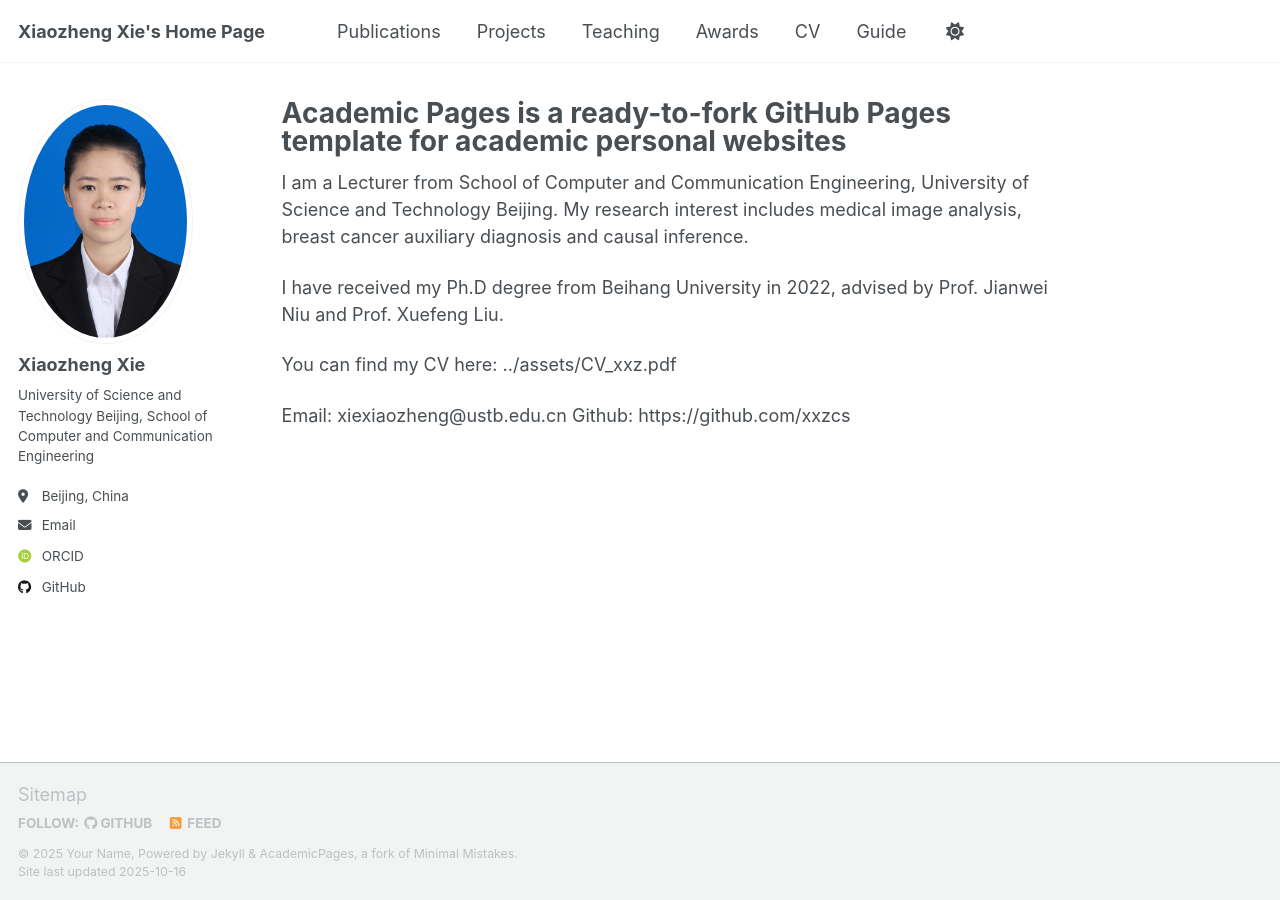
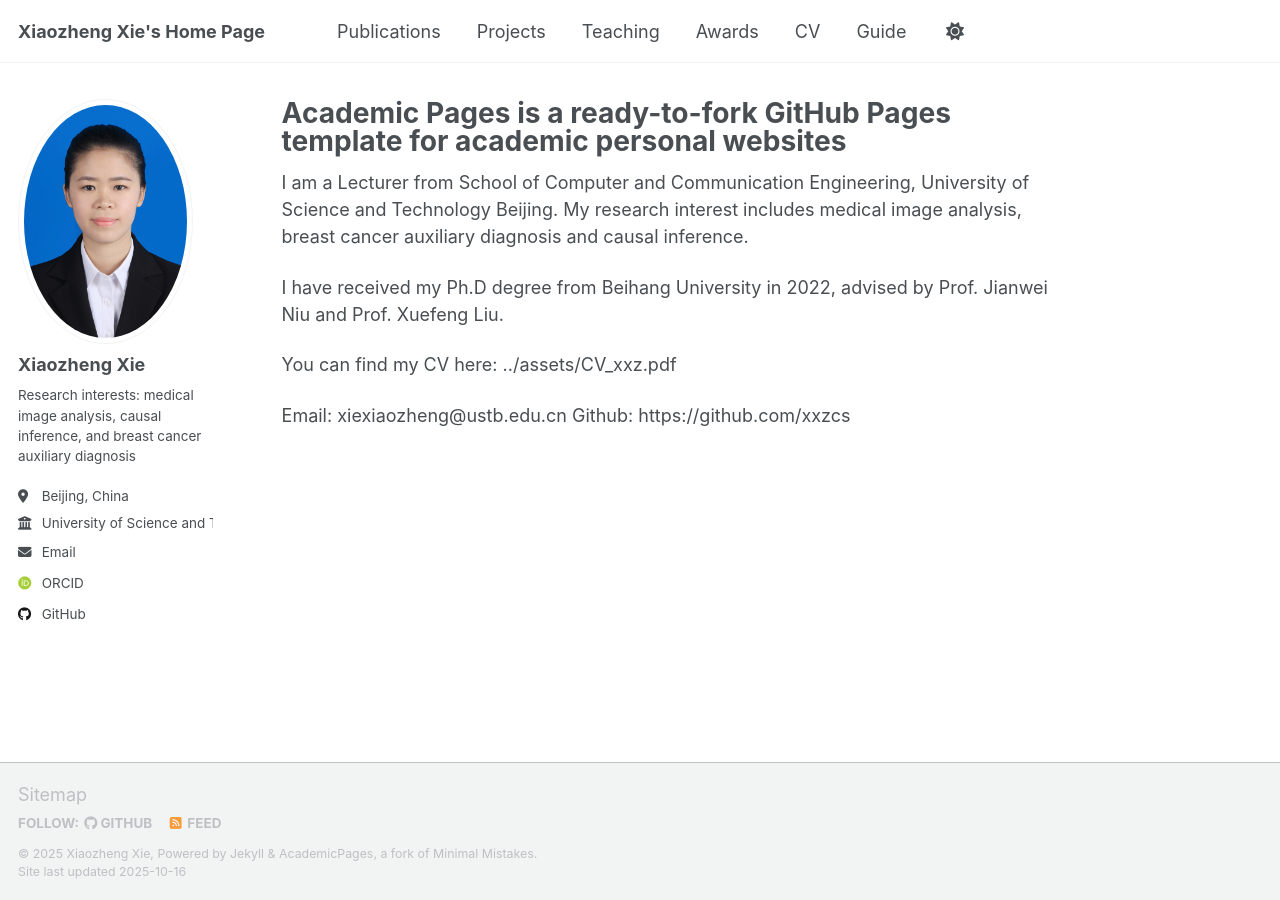
Before and after one commit to xxzcs/xxzcs.github.io, a Jekyll site: the page built from _pages/about.md, in a window 1280 px wide. Built offline with Jekyll 4.4.1, drawn with Linux system fonts in a browser that asks for light colours; some web fonts are replaced; a script that is not in the unit is left out; a file with an impossible date is left out.

Commit message:
Update _config.yml

```diff
--- a/_config.yml
+++ b/_config.yml
@@ -11,8 +11,8 @@ locale                   : "en-US"
 site_theme               : "default" # Currently available options are "default", "air"
 title                    : "Xiaozheng Xie's Home Page"
 title_separator          : "-"
-name                     : &name "Your Name"
-description              : &description "Your Name's academic portfolio"   # Update this with a general description of your site, this is the default if not overridden by a page
+name                     : "Xiaozheng Xie"
+description              : "Academic homepage of Xiaozheng Xie, Lecturer at University of Science and Technology Beijing"   # Update this with a general description of your site, this is the default if not overridden by a page
 url                      : https://xxzcs.github.io # The base hostname & protocol for your site e.g. "https://[your GitHub username].github.io",
                                                            # or if you already have some other page hosted on Github then use "https://[your GitHub username].github.io/[Your Repo Name]"
 baseurl                  : "" # the subpath of your site, e.g. "/blog"
@@ -26,9 +26,9 @@ author:
   avatar           : "profile_xxz.png"
   name             : "Xiaozheng Xie"
   pronouns         : # example: "she/her"
-  bio              : "University of Science and Technology Beijing, School of Computer and Communication Engineering"
+  bio              : "Research interests: medical image analysis, causal inference, and breast cancer auxiliary diagnosis"
   location         : "Beijing, China"
-  # employer         : "University of Science and Technology Beijing"
+  employer         : "University of Science and Technology Beijing"
   uri              : # URL
   email            : "xiexiaozheng@ustb.edu.cn"
 
```
